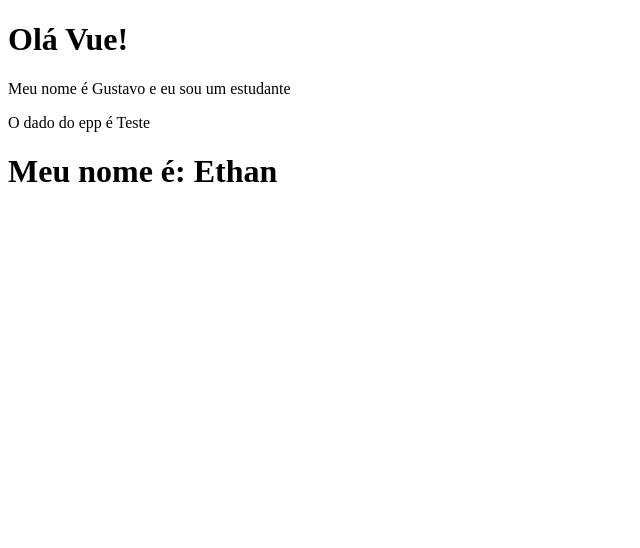
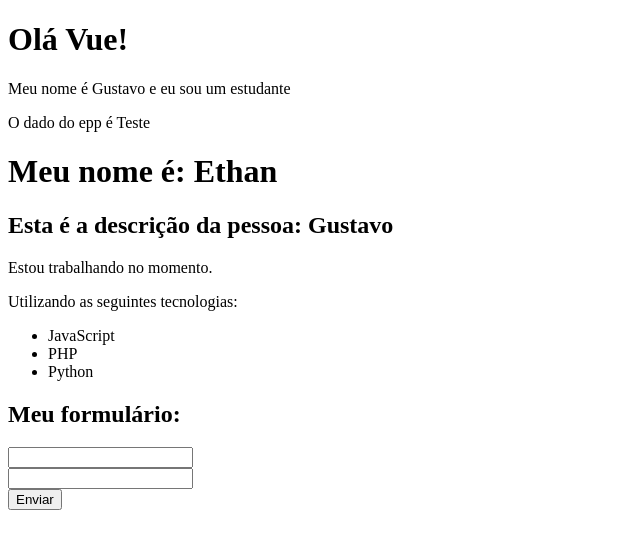
Before and after one commit to GustavoFrota/Vue-Pratica, a Vue app in the folder 2_projeto_vue/: page / in a window 1280 px wide. Shown: the top 548 px of the page, without its empty margins (0-640 px from the left). Built offline with nearby package versions, Linux system fonts and the light colour scheme.

Commit message:
Hierarquia de componentes

```diff
--- a/2_projeto_vue/src/App.vue
+++ b/2_projeto_vue/src/App.vue
@@ -3,18 +3,21 @@
   <PrimeiroComponente />
   <p>O dado do epp é {{ testando }}</p>
   <LifeCycle />
+  <Pessoa />
   </div>
 </template>
 
 <script>
 import PrimeiroComponente from './components/PrimeiroComponente.vue'
 import LifeCycle from './components/LifeCycle.vue'
+import Pessoa from './components/Pessoa.vue'
 
 export default {
   name: "app",
   components: {
     PrimeiroComponente,
-    LifeCycle
+    LifeCycle,
+    Pessoa
   },
   data() {
     return {
--- /dev/null
+++ b/2_projeto_vue/src/components/Form.vue
@@ -0,0 +1,32 @@
+<template>
+<div>
+    <h2>Meu formulário:</h2>
+
+    <form action="">
+        <div>
+        <InputText />
+        </div>
+        <div>
+        <InputText />
+        </div>
+        <div>
+        <Submit />
+        </div>
+
+    </form>
+</div>
+</template>
+
+<script>
+import InputText from './form/ImputText.vue'
+import Submit from './form/Submit.vue'
+
+export default {
+    name: "Form",
+    components: {
+        InputText,
+        Submit
+    }
+
+}
+</script>
--- /dev/null
+++ b/2_projeto_vue/src/components/Info.vue
@@ -0,0 +1,18 @@
+<template>
+    <div>
+        <p>Estou trabalhando no momento.</p>
+    <p>Utilizando as seguintes tecnologias:</p>
+    <ul>
+        <li>JavaScript</li>
+        <li>PHP</li>
+        <li>Python</li>
+    </ul>
+    </div>
+</template>
+
+<script>
+export default {
+    name: "Info",
+
+}
+</script>
--- /dev/null
+++ b/2_projeto_vue/src/components/Pessoa.vue
@@ -0,0 +1,26 @@
+<template>
+<div>
+    <h2>Esta é a descrição da pessoa: {{ nome }}</h2>
+    <Info />
+    <Form />
+</div>
+</template>
+
+<script>
+import Info from './Info'
+import Form from './Form'
+
+ export default {
+    name: "Pessoa",
+    components: {
+        Info,
+        Form
+    },
+    data() {
+        return {
+            nome: "Gustavo"
+
+        }
+    }
+ }
+</script>
--- /dev/null
+++ b/2_projeto_vue/src/components/form/ImputText.vue
@@ -0,0 +1,9 @@
+<template>
+    <input type="text">
+</template>
+
+<script>
+export default {
+    name: "ImputText"
+}
+</script>
--- /dev/null
+++ b/2_projeto_vue/src/components/form/Submit.vue
@@ -0,0 +1,8 @@
+<template>
+    <input type="submit" value="Enviar">
+</template>
+<script>
+export default {
+    name: "Submit"
+}
+</script>
```
